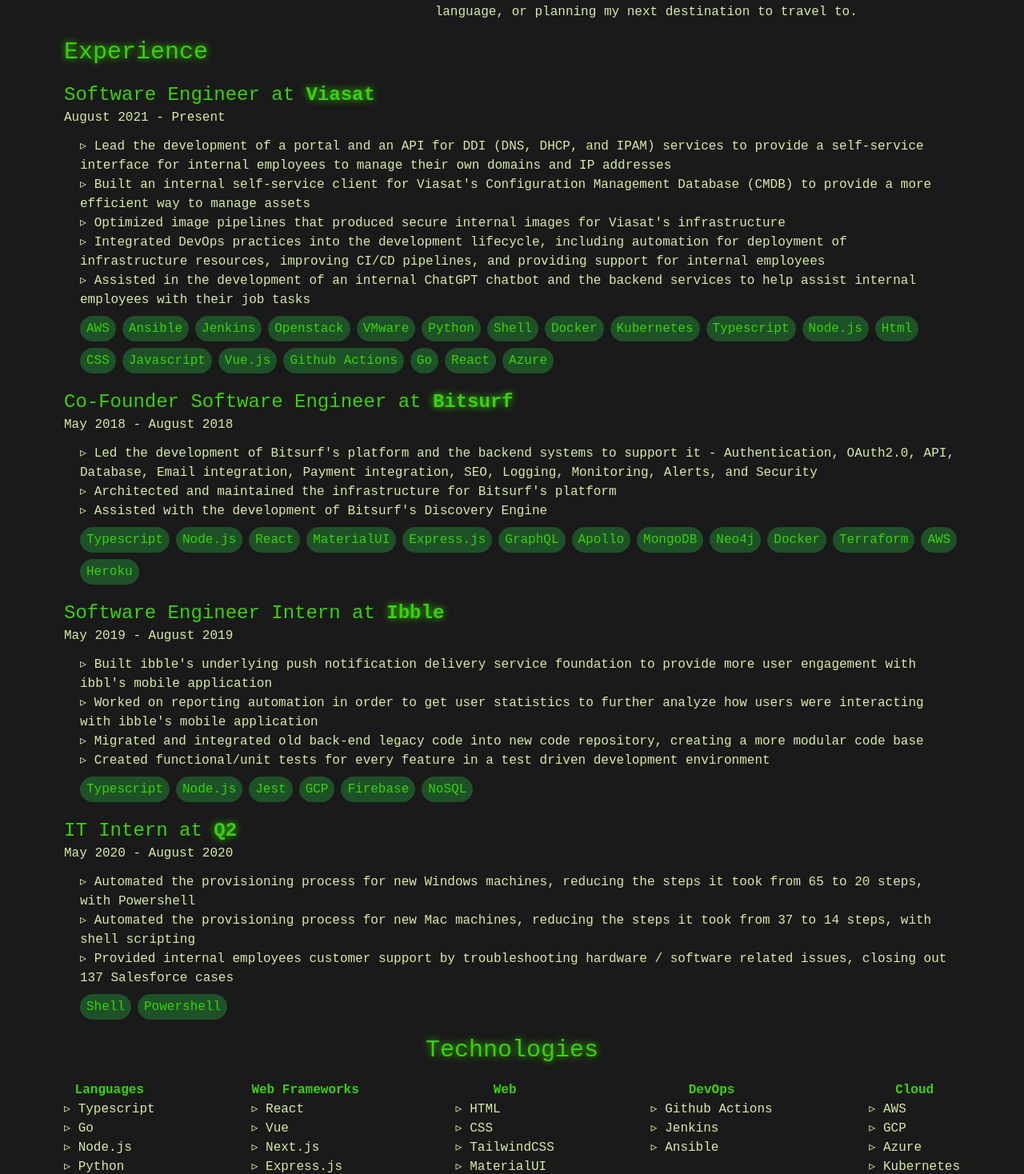
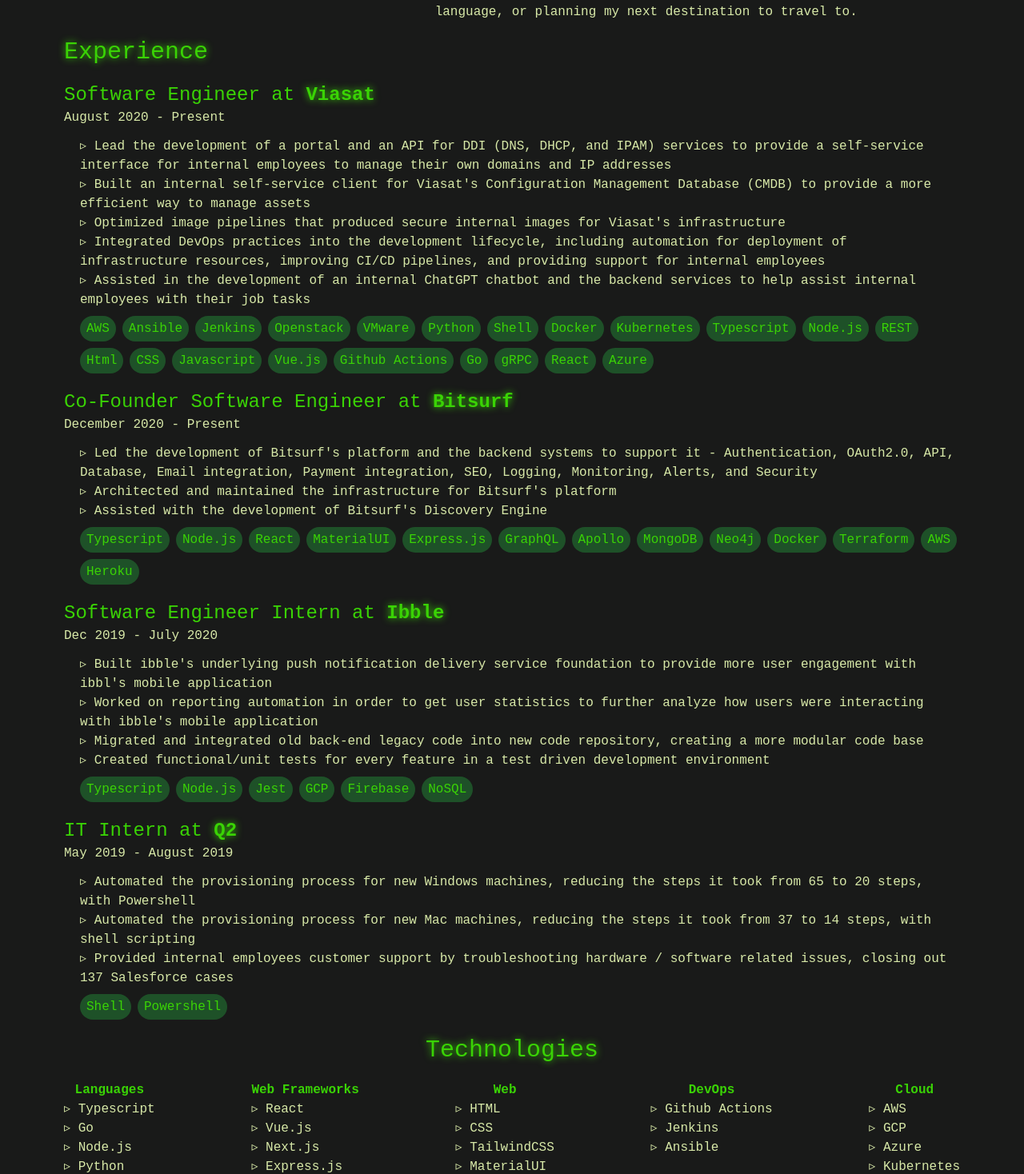
Before and after one commit to ktn1234/personal-website, a React (Vite) app: page / in a window 1280 px wide. Shown: the part 703-2171 px from the top of the page at 80% size. Built offline with nearby package versions, Linux system fonts and the light colour scheme.

Commit message:
:bug: :card_file_box: Corrected job dates and added more relative job technologies

```diff
--- a/src/sections/Experience.tsx
+++ b/src/sections/Experience.tsx
@@ -13,7 +13,7 @@
   {
     company: "Viasat",
     title: "Software Engineer",
-    time: "August 2021 - Present",
+    time: "August 2020 - Present",
     description: [
       "Lead the development of a portal and an API for DDI (DNS, DHCP, and IPAM) services to provide a self-service interface for internal employees to manage their own domains and IP addresses",
       "Built an internal self-service client for Viasat's Configuration Management Database (CMDB) to provide a more efficient way to manage assets",
@@ -34,12 +34,14 @@
       "Kubernetes",
       "Typescript",
       "Node.js",
+      "REST",
       "Html",
       "CSS",
       "Javascript",
       "Vue.js",
       "Github Actions",
       "Go",
+      "gRPC",
       "React",
       "Azure",
     ],
@@ -47,7 +49,7 @@
   {
     company: "Bitsurf",
     title: "Co-Founder Software Engineer",
-    time: "May 2018 - August 2018",
+    time: "December 2020 - Present",
     description: [
       "Led the development of Bitsurf's platform and the backend systems to support it - Authentication, OAuth2.0, API, Database, Email integration, Payment integration, SEO, Logging, Monitoring, Alerts, and Security",
       "Architected and maintained the infrastructure for Bitsurf's platform",
@@ -73,7 +75,7 @@
   {
     company: "Ibble",
     title: "Software Engineer Intern",
-    time: "May 2019 - August 2019",
+    time: "Dec 2019 - July 2020",
     description: [
       "Built ibble's underlying push notification delivery service foundation to provide more user engagement with ibbl's mobile application",
       "Worked on reporting automation in order to get user statistics to further analyze how users were interacting with ibble's mobile application",
@@ -86,7 +88,7 @@
   {
     company: "Q2",
     title: "IT Intern",
-    time: "May 2020 - August 2020",
+    time: "May 2019 - August 2019",
     description: [
       "Automated the provisioning process for new Windows machines, reducing the steps it took from 65 to 20 steps, with Powershell",
       "Automated the provisioning process for new Mac machines, reducing the steps it took from 37 to 14 steps, with shell scripting",
--- a/src/sections/Technologies.tsx
+++ b/src/sections/Technologies.tsx
@@ -18,7 +18,7 @@
   },
   {
     name: "Web Frameworks",
-    tech: ["React", "Vue", "Next.js", "Express.js"],
+    tech: ["React", "Vue.js", "Next.js", "Express.js"],
   },
   {
     name: "Web",
```
